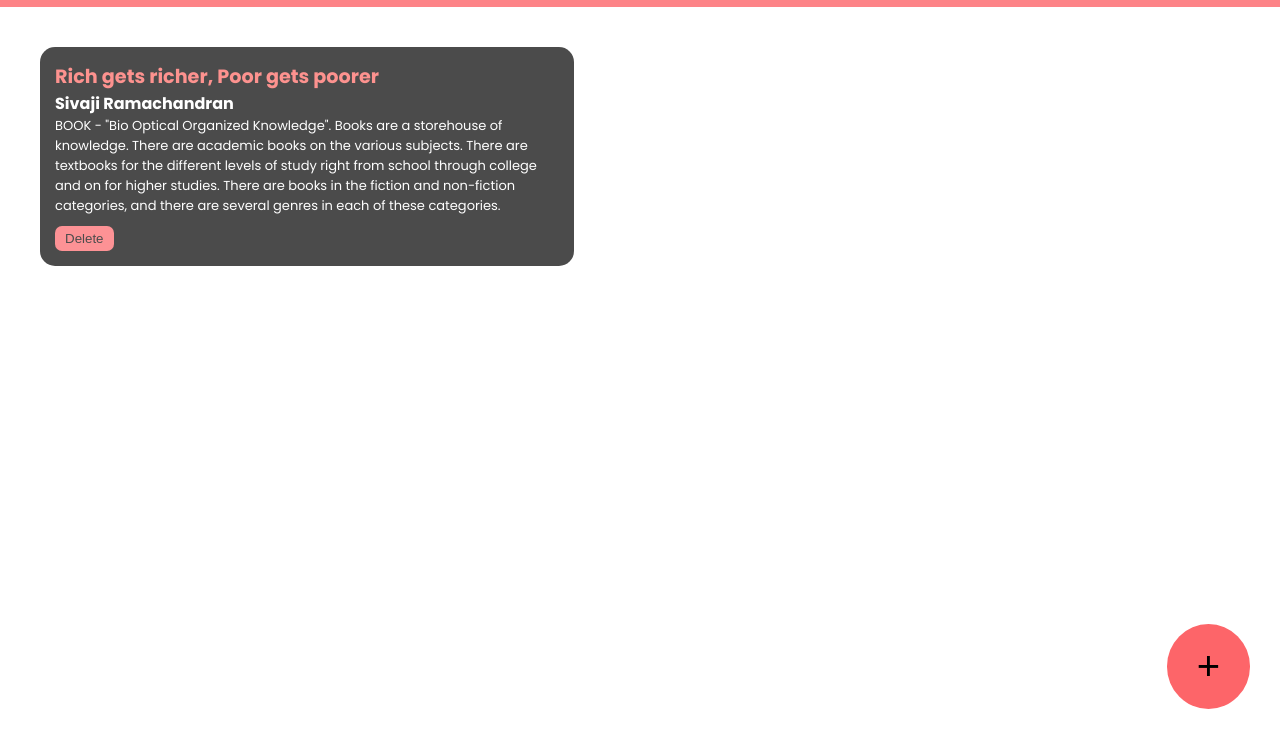
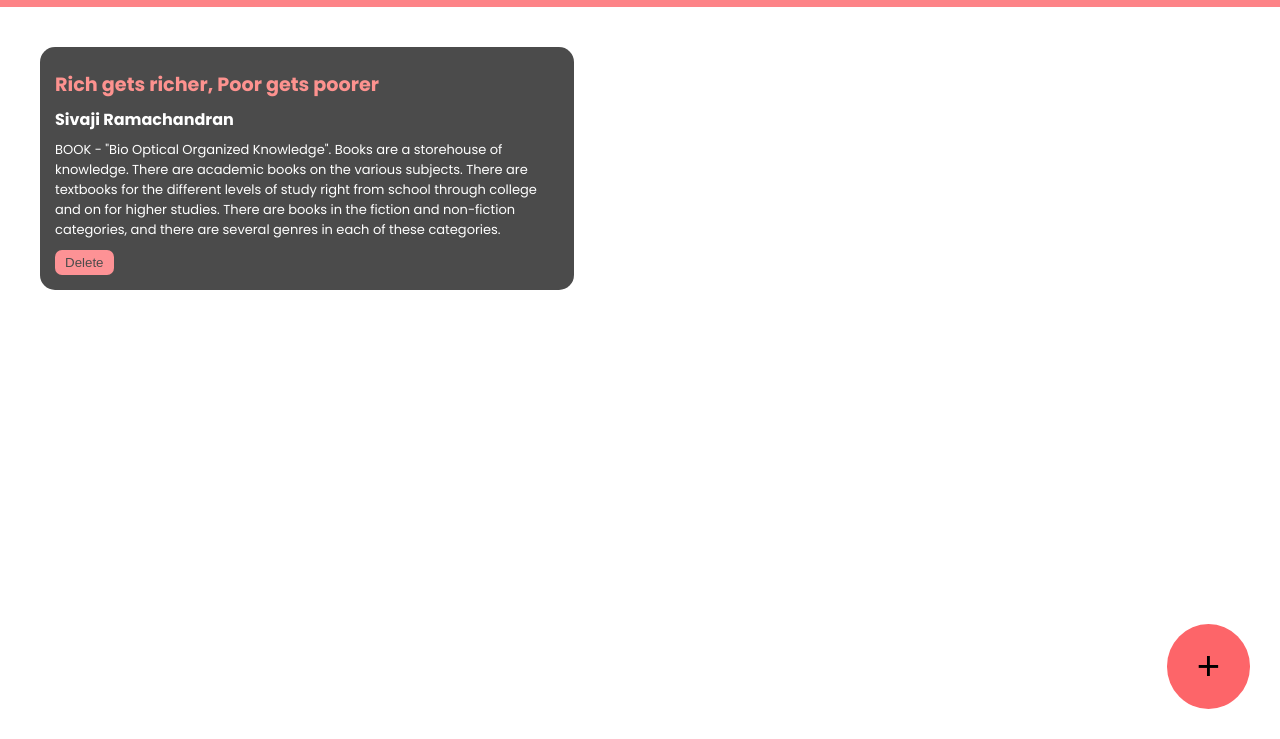
Before and after one commit to Arivu2001/booksky, a plain HTML site: page index.html in a window 1280 px wide. Shown: the part 61-800 px from the top of the page. Drawn offline with Linux system fonts and the light colour scheme.

Commit message:
Update index.html

```diff
--- a/index.html
+++ b/index.html
@@ -12,9 +12,9 @@
     </div>
     <div class="second">
         <div class="third">
-            <h2>Rich gets richer, Poor gets poorer</h2>
-            <h5>Sivaji Ramachandran</h5>
-            <p>BOOK - "Bio Optical Organized Knowledge". Books are a storehouse of knowledge. There are academic books on the various subjects. There are textbooks for the different levels of study right from school through college and on for higher studies. There are books in the fiction and non-fiction categories, and there are several genres in each of these categories.</p>
+            <h2 id="space">Rich gets richer, Poor gets poorer</h2>
+            <h5 id="space">Sivaji Ramachandran</h5>
+            <p id="space">BOOK - "Bio Optical Organized Knowledge". Books are a storehouse of knowledge. There are academic books on the various subjects. There are textbooks for the different levels of study right from school through college and on for higher studies. There are books in the fiction and non-fiction categories, and there are several genres in each of these categories.</p>
         <button onclick="update(event)">Delete</button>
         </div>
     </div>
```
